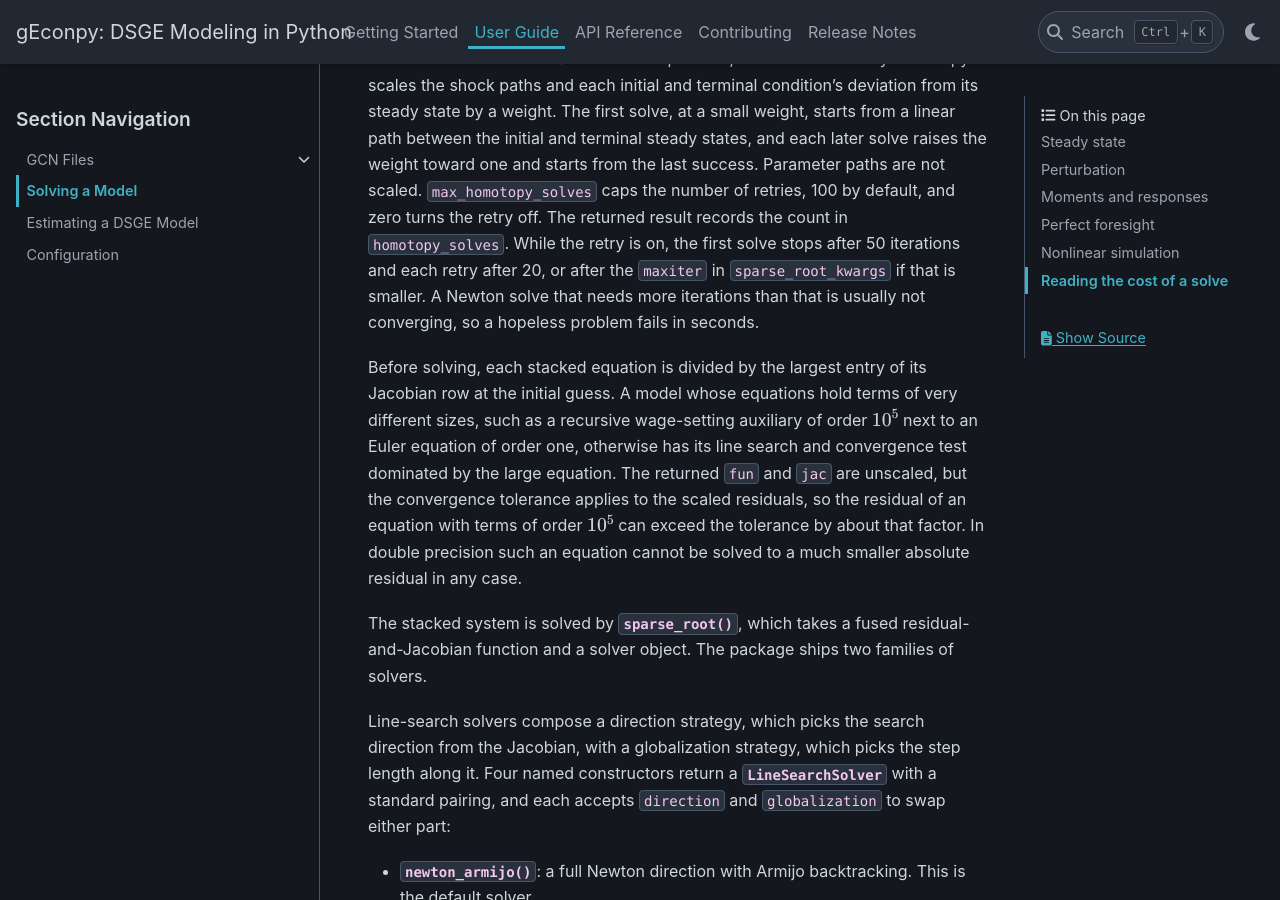
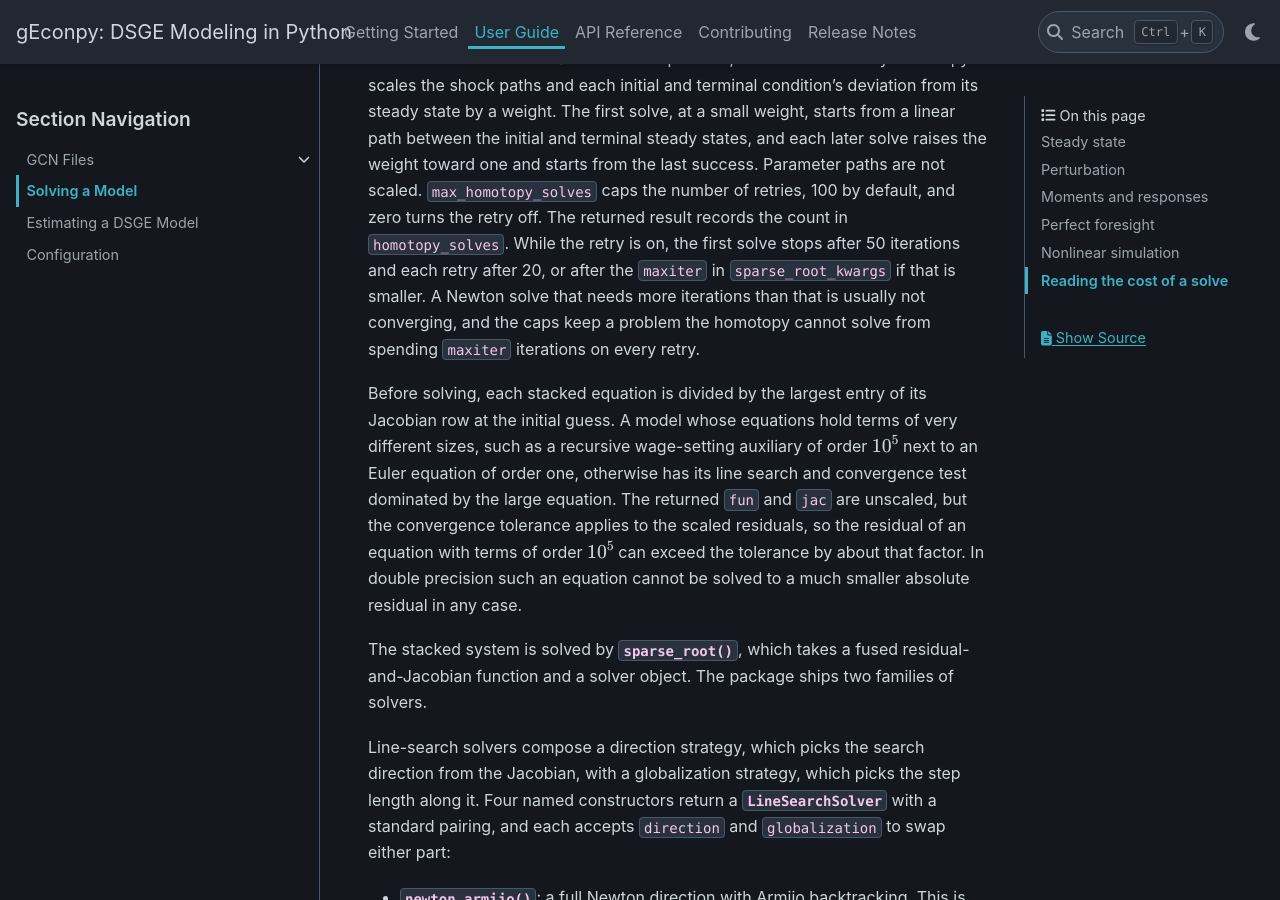
Before and after one commit to jessegrabowski/gEconpy, a Sphinx documentation site: the page built from docs/source/user_guide/solving.rst, in a window 1280 px wide and 900 px high, scrolled down 2166 px. Built offline with Sphinx 7.4.7 and the PyData theme 0.15.4, drawn with Linux system fonts in a browser that asks for light colours; pages that are not in the unit, such as notebooks, are missing from menus; the version number could not be read and is left out.

Commit message:
Reword the homotopy iteration caps in the user guide

```diff
--- a/docs/source/user_guide/solving.rst
+++ b/docs/source/user_guide/solving.rst
@@ -80,7 +80,8 @@ toward one and starts from the last success. Parameter paths are not scaled.
 ``max_homotopy_solves`` caps the number of retries, 100 by default, and zero turns the retry off. The returned
 result records the count in ``homotopy_solves``. While the retry is on, the first solve stops after 50 iterations
 and each retry after 20, or after the ``maxiter`` in ``sparse_root_kwargs`` if that is smaller. A Newton solve that
-needs more iterations than that is usually not converging, so a hopeless problem fails in seconds.
+needs more iterations than that is usually not converging, and the caps keep a problem the homotopy cannot solve
+from spending ``maxiter`` iterations on every retry.
 
 Before solving, each stacked equation is divided by the largest entry of its Jacobian row at the initial guess. A
 model whose equations hold terms of very different sizes, such as a recursive wage-setting auxiliary of order
```
